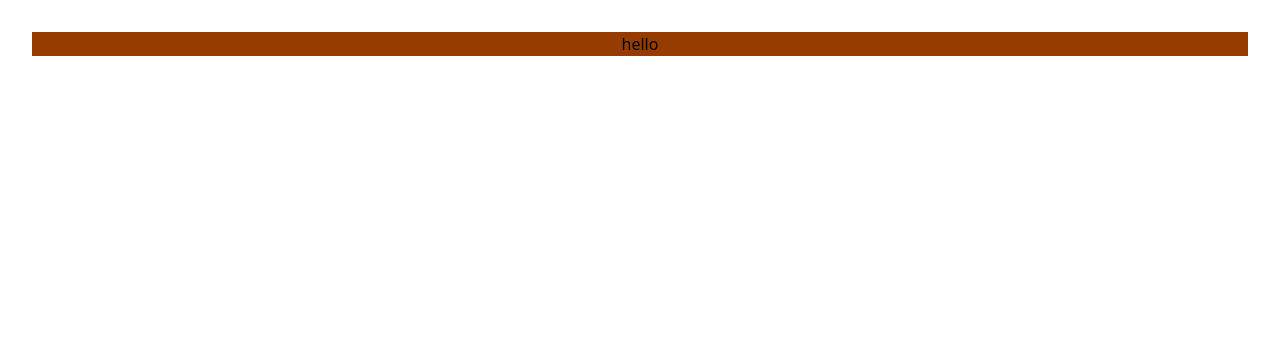
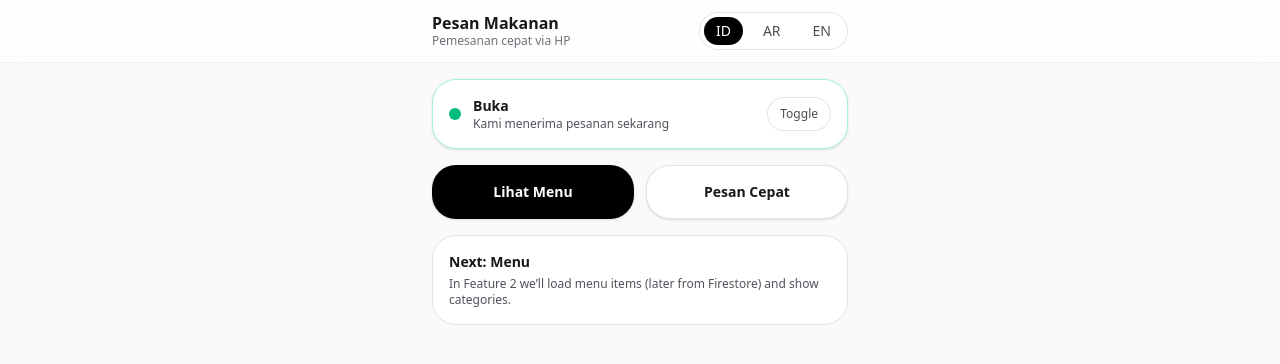
Before and after one commit to mohibbullah-dev/indo-restaurant_demo_frontend, a React app: page / in a window 1280 px wide. Shown: the top 364 px of the page. Built offline with nearby package versions, Linux system fonts and the light colour scheme; the HTML template or start-up script is replaced by a standard one.

Commit message:
feat: App.jsx updated

```diff
--- a/src/App.jsx
+++ b/src/App.jsx
@@ -1,16 +1,104 @@
-import { useState } from "react";
-import reactLogo from "./assets/react.svg";
-import viteLogo from "/vite.svg";
-import "./App.css";
+import { useEffect, useMemo, useState } from "react";
+import LanguageSwitcher from "./components/LanguageSwitcher";
+import { isRtl, t } from "./i18n";
 
-function App() {
-  const [count, setCount] = useState(0);
+export default function App() {
+  // Feature 1 mock state (later we will replace with Firestore settings)
+  const [isOpen, setIsOpen] = useState(true);
+
+  const [lang, setLang] = useState(() => localStorage.getItem("lang") || "id");
+  const rtl = useMemo(() => isRtl(lang), [lang]);
+
+  useEffect(() => {
+    localStorage.setItem("lang", lang);
+    document.documentElement.lang = lang;
+    document.documentElement.dir = rtl ? "rtl" : "ltr";
+  }, [lang, rtl]);
 
   return (
-    <>
-      <h2 className="bg-amber-800">hello</h2>
-    </>
+    <div className="min-h-dvh bg-zinc-50 text-zinc-900">
+      {/* Top app bar */}
+      <header className="sticky top-0 z-20 border-b border-black/5 bg-white/80 backdrop-blur">
+        <div className="mx-auto flex w-full max-w-md items-center justify-between px-4 py-3">
+          <div className="flex flex-col">
+            <span className="text-base font-semibold leading-tight">
+              {t(lang, "brand")}
+            </span>
+            <span className="text-xs text-zinc-500">{t(lang, "subtitle")}</span>
+          </div>
+
+          <LanguageSwitcher lang={lang} setLang={setLang} />
+        </div>
+      </header>
+
+      {/* Page */}
+      <main className="mx-auto w-full max-w-md px-4 pb-24 pt-4">
+        {/* Open/Closed card */}
+        <section
+          className={[
+            "rounded-3xl p-4 shadow-sm border",
+            isOpen ? "bg-white border-emerald-200" : "bg-white border-rose-200",
+          ].join(" ")}
+        >
+          <div className="flex items-center justify-between gap-3">
+            <div className="flex items-center gap-3">
+              <div
+                className={[
+                  "h-3 w-3 rounded-full",
+                  isOpen ? "bg-emerald-500" : "bg-rose-500",
+                ].join(" ")}
+                aria-hidden="true"
+              />
+              <div className="flex flex-col">
+                <span className="text-sm font-semibold">
+                  {isOpen ? t(lang, "open") : t(lang, "closed")}
+                </span>
+                <span className="text-xs text-zinc-600">
+                  {isOpen ? t(lang, "openNow") : t(lang, "closedNow")}
+                </span>
+              </div>
+            </div>
+
+            {/* temporary toggle for testing UI (remove later; admin will control this) */}
+            <button
+              type="button"
+              onClick={() => setIsOpen((v) => !v)}
+              className="rounded-full border border-black/10 bg-white px-3 py-2 text-xs font-medium text-black/70 active:scale-[0.98]"
+              title="Temporary UI toggle"
+            >
+              Toggle
+            </button>
+          </div>
+        </section>
+
+        {/* Action buttons */}
+        <section className="mt-4 grid grid-cols-2 gap-3">
+          <button
+            type="button"
+            className="rounded-3xl bg-black px-4 py-4 text-sm font-semibold text-white shadow-sm active:scale-[0.99]"
+          >
+            {t(lang, "viewMenu")}
+          </button>
+          <button
+            type="button"
+            className="rounded-3xl border border-black/10 bg-white px-4 py-4 text-sm font-semibold text-zinc-900 shadow-sm active:scale-[0.99]"
+          >
+            {t(lang, "quickOrder")}
+          </button>
+        </section>
+
+        {/* Placeholder content */}
+        <section className="mt-4 rounded-3xl border border-black/10 bg-white p-4">
+          <div className="text-sm font-semibold">Next: Menu</div>
+          <div className="mt-1 text-xs text-zinc-600">
+            In Feature 2 we’ll load menu items (later from Firestore) and show
+            categories.
+          </div>
+        </section>
+      </main>
+
+      {/* Bottom safe padding 느낌 */}
+      <div className="fixed bottom-0 left-0 right-0 h-6 bg-gradient-to-t from-zinc-50 to-transparent" />
+    </div>
   );
 }
-
-export default App;
```
